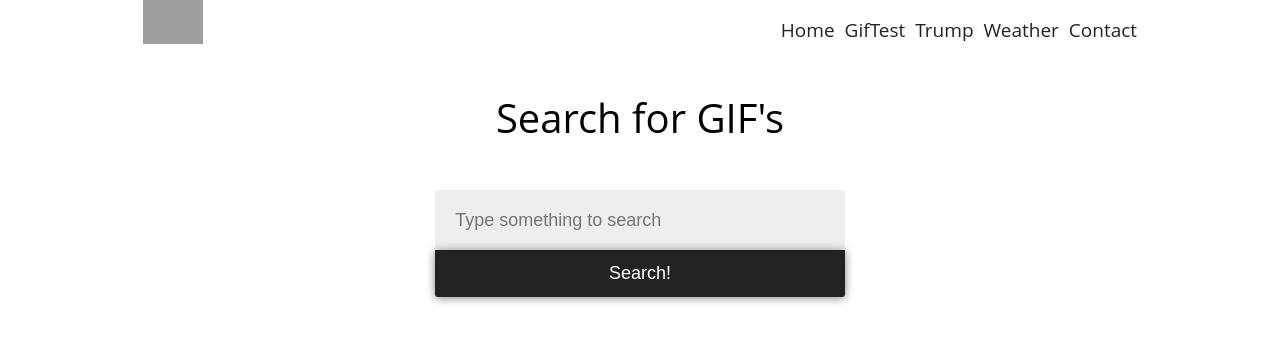
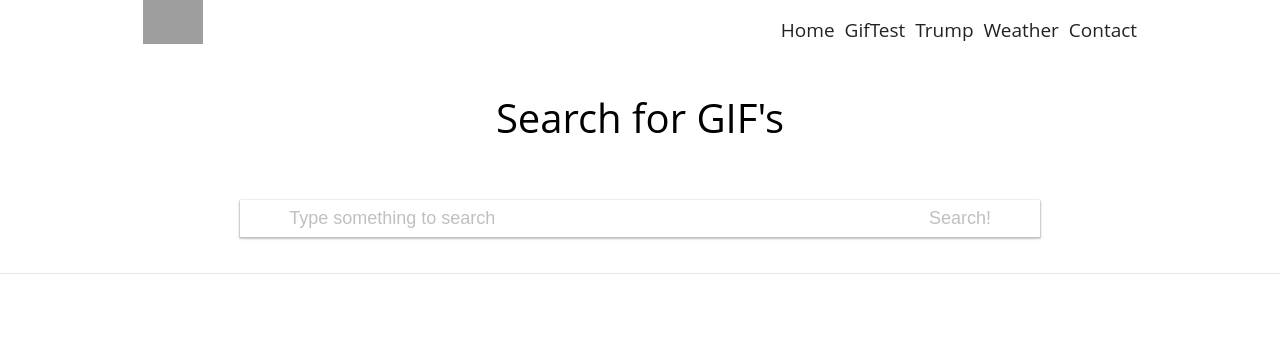
Before and after one commit to Giedrius-Lau/TrumpPhrases, a React (Create React App) app: page /ApiTest in a window 1280 px wide. Shown: the top 342 px of the page. Built offline with nearby package versions, Linux system fonts and the light colour scheme; grey boxes are pictures that could not be loaded; the HTML template or start-up script is replaced by a standard one.

Commit message:
style changes

```diff
--- a/src/Assets/scss/default.scss
+++ b/src/Assets/scss/default.scss
@@ -102,36 +102,75 @@ header{
   }
 }
 .searchBlock{
-  display:block;
-  text-align: center;
-  padding-top:20px;
+  width: 90%;
+  display: block;
+  margin: 0 auto;
+  max-width: 800px;
+  padding: 20px 0;
+  position: relative;
+
+  input{
+    width: 100%;
+    margin: 0 auto;
+    display: inline-block;
+    padding: 5px;
+    border: none;
+    padding-left: 10px;
+    box-shadow: 0 1px 2px 1px silver;
+    border-radius: 1px;
+    margin-bottom: 20px;
+
+    &::placeholder{
+      color: silver;
+      padding-left: 5%;
+    }
+  }
+  button{
+    width: 10%;
+    min-width: 75px;
+    display: inline-block;
+    border: none;
+    padding: 5px;
+    z-index: 1;
+    position: absolute;
+    top: 20px;
+    right: 5%;
+    border-radius: 0 1px 1px 0;
+    background: none;
+    cursor: pointer;
+    color: silver;
+  }
 }
 .suggestionsBlok{
-  width:100%;
-  max-width:1000px;
-  display:inline-block;
-
+  width: 90%;
+  display: block;
+  margin: 0 auto;
+  max-width: 800px;
+  padding: 20px 0;
+  position: relative;
 
   .suggstionsList{
     list-style-type: none;
     margin-left:-20px;
+
     input{
       text-decoration: none;
       display: inline-block;
-      background: #232222;
+      background: #eee;
       padding: 5px 0px;
       margin: 2px;
-      border-radius: 3px;
-      -webkit-box-shadow: 0 2px 4px #999;
-      box-shadow: 0 2px 4px #999;
+      border-radius: 1px;
+      // -webkit-box-shadow: 0 2px 4px #999;
+      // box-shadow: 0 2px 4px #999;
       font-size: 10px;
-      color:white;
+      color: #444;
       font-weight:600;
       border:0;
       @include transition(.1s ease-in-out);
       cursor: pointer;
       width: 130px;
       text-align: center;
+      transition: .2 ease;
 
       &:hover{
         box-shadow: 0;
@@ -162,31 +201,42 @@ header{
   text-align: center;
 }
 .gifSearch{
-  margin:50px auto;
-  width: $containerWidth;
+  width: 90%;
+  display: block;
+  margin: 0 auto;
+  max-width: 800px;
+  padding: 20px 0;
+  position: relative;
 
   input{
-    min-width:200px;
-    width:40%;
-    display: block;
+    width: 100%;
     margin: 0 auto;
-    height: 60px;
-    padding: 0 20px;
-    border:0;
-    background: #eee;
-    border-radius: 3px 3px 0 0;
+    display: inline-block;
+    padding: 5px;
+    border: none;
+    padding-left: 10px;
+    box-shadow: 0 1px 2px 1px silver;
+    border-radius: 1px;
+
+    &::placeholder{
+      color: silver;
+      padding-left: 5%;
+    }
   }
   button{
-    min-width:200px;
-    width:40%;
-    display: block;
-    margin: 0 auto;
-    background: #222;
-    color:white;
-    border: 0;
-    padding: 10px 0;
-    border-radius: 0 0 3px 3px;
-    box-shadow: 0 1px 10px gray;
+    width: 10%;
+    min-width: 75px;
+    display: inline-block;
+    border: none;
+    padding: 5px;
+    z-index: 1;
+    position: absolute;
+    top: 20px;
+    right: 5%;
+    border-radius: 0 1px 1px 0;
+    background: none;
+    cursor: pointer;
+    color: silver;
   }
 }
 
@@ -205,39 +255,22 @@ header{
     }
   }
 }
+.babyPhoto{
+  width: 100%;
+}
 
-.TrumpForm{
-  margin:50px auto;
-  width: $containerWidth;
+.TrumpList{
+  width: 90%;
+  display: block;
+  margin: 0 auto;
+  max-width: 800px;
+  padding: 20px 0;
+  position: relative;
 
-  input{
-    min-width:200px;
-    width:40%;
-    display: block;
-    margin: 0 auto;
-    height: 60px;
-    padding: 0 20px;
-    border:0;
-    background: #eee;
-    border-radius: 3px 3px 0 0;
-  }
-  button{
-    min-width:200px;
-    width:40%;
-    display: block;
-    margin: 0 auto;
-    background: #222;
-    color:white;
-    border: 0;
-    padding: 10px 0;
-    border-radius: 0 0 3px 3px;
-    box-shadow: 0 1px 10px gray;
-  }
-}
-.TrumpList{
+
   li{
     list-style-type:none;
-    width:50%;
+    width:90%;
     margin:10px auto;
     background: #eeeeef;
     padding: 15px;
@@ -248,8 +281,14 @@ header{
   background:#dc3545;
   padding:5px 20px;
   margin:20px;
-  color:#222;
+  color: white;
+  transition: .2s ease;
+  border-radius: 2px;
 
+  &:hover{
+    color: black;
+    background: white;
+  }
 }
 .homePageList{
   list-style-type: circle;
@@ -263,16 +302,22 @@ header{
   margin-bottom: 50px;
 }
 .jumbotron{
-  background:#ddd;
+  background:#eee;
   height:700px;
   width: 80%;
   margin:30px auto;
+  box-shadow: 0 2px silver;
+
 }
 .weatherApp{
-  background: #fafafa;
   color: #767676;
   height:93vh;
   width:100vw;
+  background: #93a5cf;
+  background: -moz-linear-gradient(45deg, #93a5cf 0%, #e4efe9 100%);
+  background: -webkit-linear-gradient(45deg, #93a5cf 0%,#e4efe9 100%);
+  background: linear-gradient(45deg, #93a5cf 0%,#e4efe9 100%);
+  filter: progid:DXImageTransform.Microsoft.gradient( startColorstr='#93a5cf', endColorstr='#e4efe9',GradientType=1 );
 }
 
 
@@ -292,8 +337,12 @@ header{
     padding: 5px;
     border: none;
     padding-left: 10px;
-    box-shadow: 0 1px 2px 1px silver;
+    box-shadow: 0 1px 2px 1px #93a5cf;
     border-radius: 1px;
+
+    &::placeholder{
+      color: silver;
+    }
   }
   button{
     width: 10%;
@@ -319,6 +368,9 @@ header{
   padding: 0;
   position: relative;
   display: flex;
+  background: white;
+  box-shadow: 0 1px 2px 1px #93a5cf;
+
 
   button{
     background: none;
@@ -328,6 +380,8 @@ header{
     flex-grow: 1;
     cursor: pointer;
     transition: .2s ease;
+    border-radius: 1px;
+
 
     &:hover{
       background: #9acbd6;
@@ -347,14 +401,15 @@ header{
   padding: 0;
   position: relative;
   padding: 20px 16px 24px 16px;
-  box-shadow: 0 1px 2px 1px silver;
+  box-shadow: 0 1px 2px 1px #93a5cf;
   border-radius: 1px;
+  background: white;
 
   .weatherSearchHeader{
     font-size: 40px !important;
     display: inline-block;
     text-align: left;
-    color: #878787 !important;
+    color: #93a5cf !important;
     font-size: 20px;
     margin-left: 20px;
     margin-top: 20px;
@@ -401,7 +456,7 @@ header{
       font-weight: 400;
     }
     .lowTemperature{
-      color: #74a4b3;
+      color: #93a5cf;
       display: inline-block;
       margin-left: 10px;
 
```
Also changed, not shown: src/Assets/css/default.min.css.
